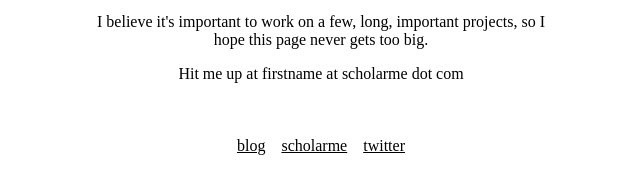
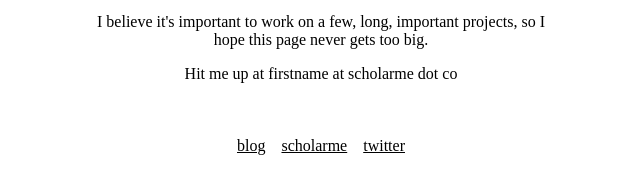
Before and after one commit to EvanFarrell/personal-website, a Gatsby site: page / in a window 1280 px wide. Shown: the part 369-562 px from the top of the page, 319-959 px from the left. Built offline with nearby package versions, Linux system fonts and the light colour scheme; Gatsby itself is replaced by a stand-in of ours.

Commit message:
fix email

```diff
--- a/src/pages/index.js
+++ b/src/pages/index.js
@@ -20,7 +20,7 @@ const IndexPage = () => (
       </p>
 
       <p class="blurb topol">
-      Hit me up at firstname at scholarme dot com
+      Hit me up at firstname at scholarme dot co
       </p>
 
       <div class="links topol">
```
